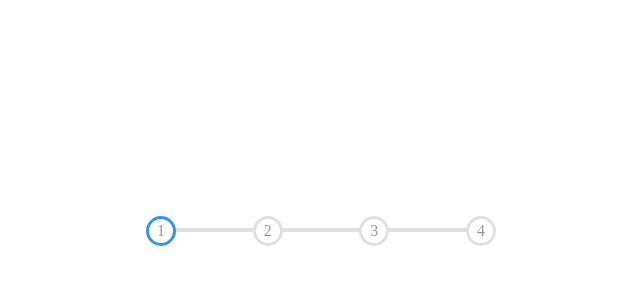
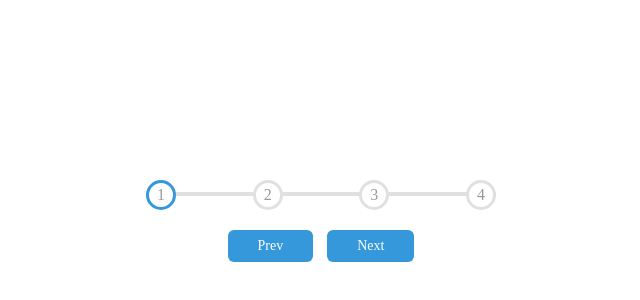
Before and after one commit to Code-Coterie-Team/Implement-Progress-Steps, a plain HTML site: page index.html in a window 1280 px wide. Shown: the part 164-464 px from the top of the page, without its empty margins (319-959 px from the left). Drawn offline with Linux system fonts and the light colour scheme.

Commit message:
add buttons

```diff
--- a/index.html
+++ b/index.html
@@ -8,7 +8,6 @@
 </head>
 <body>
     <div class="container">
-        <div class="progressBar">
         <div class="line"></div>
         <div class="circles">
             <div class="circle active">1</div>
@@ -17,8 +16,8 @@
             <div class="circle">4</div>
         </div>
 
-
-        </div>
+        <button class="btn prev">Prev</button>
+        <button class="btn next">Next</button>
     </div>
 
 
--- a/sytles.css
+++ b/sytles.css
@@ -18,6 +18,7 @@ body{
     width: 350px;
     max-width: 100%;
     margin-bottom: 30px;
+    text-align: center;
 }
 
 .line{
@@ -50,3 +51,15 @@ body{
 .active{
     border-color: var(--line-border-fill);
 }
+
+.btn{
+    background-color: var(--line-border-fill);
+    color: #fff;
+    border: 0;
+    border-radius: 6px;
+    cursor: pointer;
+    font-family: inherit;
+    padding: 8px 30px;
+    margin: 20px 5px;
+    font-size: 14px;
+}
```
Lines whose indentation alone changed are shown as unchanged.
